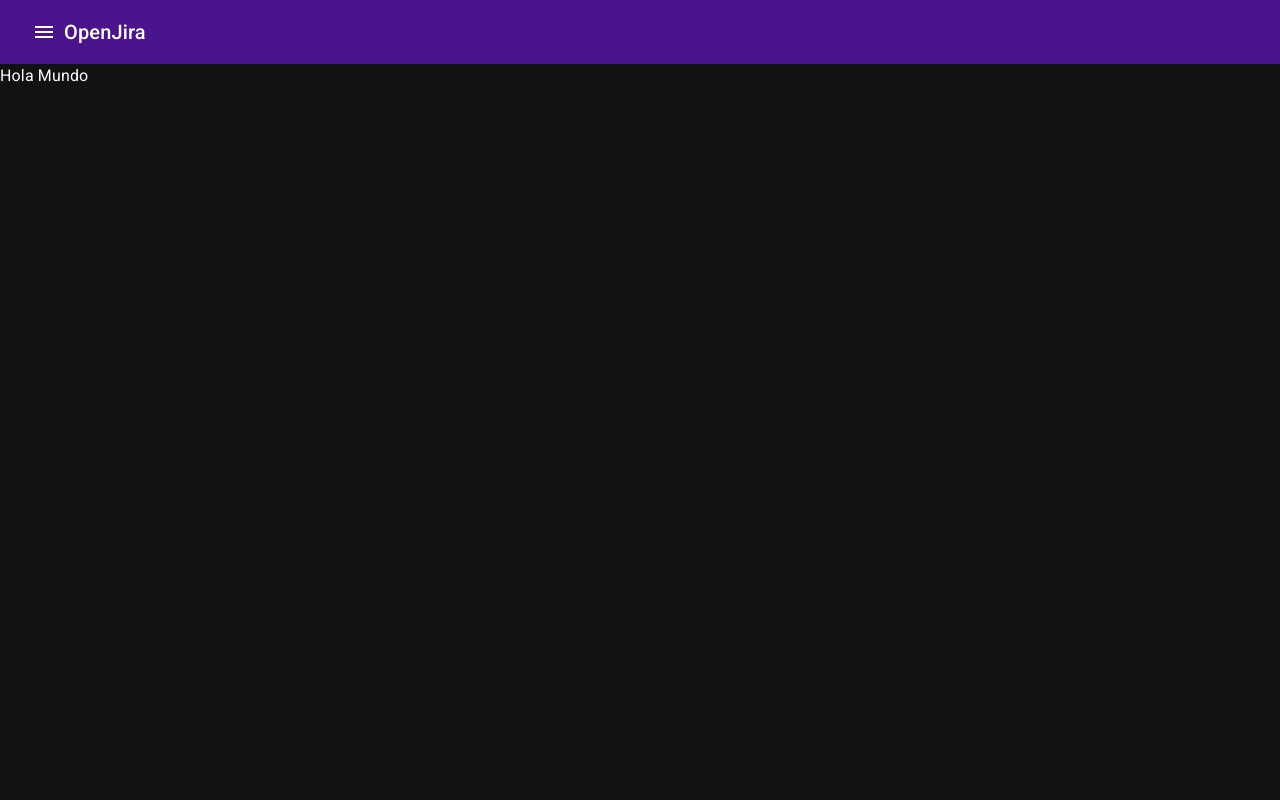
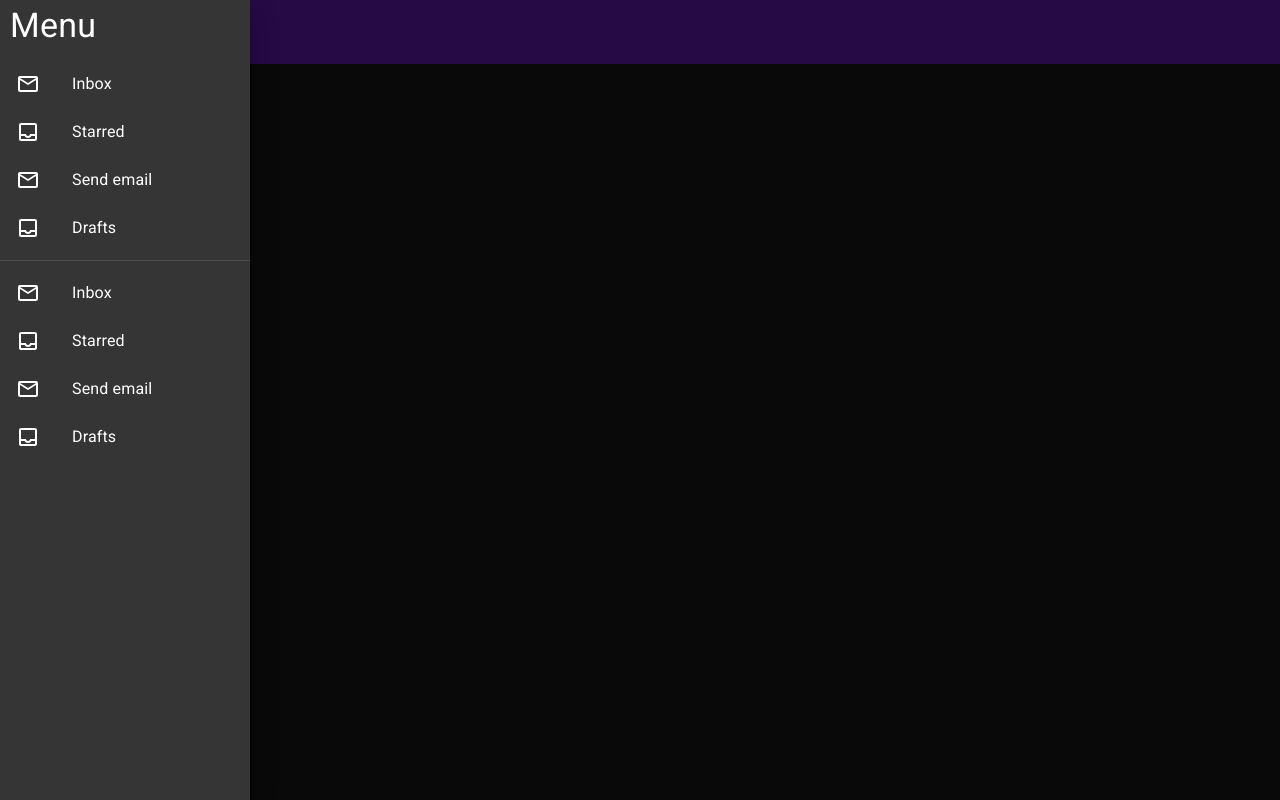
Before and after one commit to VHugoBarnes/openjira, a Next.js app: page / in a window 1280 px wide. Built offline with nearby package versions, Linux system fonts and the light colour scheme.

Commit message:
Implementing dummy sidebar

```diff
--- /dev/null
+++ b/src/components/ui/Sidebar.tsx
@@ -0,0 +1,58 @@
+import { Box, Divider, Drawer, List, ListItemButton, ListItemIcon, ListItemText, Typography } from "@mui/material";
+import InboxOutlinedIcon from "@mui/icons-material/InboxOutlined";
+import MailOutlineOutlinedIcon from "@mui/icons-material/MailOutlineOutlined";
+import React from "react";
+
+const menuItems: string[] = ["Inbox", "Starred", "Send email", "Drafts"];
+
+export const Sidebar = () => {
+  return (
+    <Drawer
+      anchor="left"
+      open
+      onClose={() => console.log("Cerrando")}
+    >
+      <Box sx={{ width: 250 }}>
+        <Box sx={{ padding: "5px 10px" }}>
+          <Typography variant="h4">Menu</Typography>
+        </Box>
+
+        <List>
+          {
+            menuItems.map((text, index) => (
+              <ListItemButton key={text}>
+                <ListItemIcon>
+                  {
+                    index % 2 ? (<InboxOutlinedIcon />) : (<MailOutlineOutlinedIcon />)
+                  }
+                </ListItemIcon>
+                <ListItemText>
+                  {text}
+                </ListItemText>
+              </ListItemButton>
+            ))
+          }
+        </List>
+
+        <Divider />
+
+        <List>
+          {
+            menuItems.map((text, index) => (
+              <ListItemButton key={text}>
+                <ListItemIcon>
+                  {
+                    index % 2 ? (<InboxOutlinedIcon />) : (<MailOutlineOutlinedIcon />)
+                  }
+                </ListItemIcon>
+                <ListItemText>
+                  {text}
+                </ListItemText>
+              </ListItemButton>
+            ))
+          }
+        </List>
+      </Box>
+    </Drawer>
+  );
+};
--- a/src/components/ui/index.ts
+++ b/src/components/ui/index.ts
@@ -1 +1,2 @@
 export * from "./Navbar";
+export * from "./Sidebar";
--- a/src/layouts/Main.tsx
+++ b/src/layouts/Main.tsx
@@ -1,4 +1,4 @@
-import { Navbar } from "@/components/ui";
+import { Navbar, Sidebar } from "@/components/ui";
 import { Box } from "@mui/material";
 import Head from "next/head";
 import React from "react";
@@ -20,6 +20,7 @@
       </Head>
 
       <Navbar />
+      <Sidebar />
 
       <Box sx={{ paddingTop: "10px 20px" }}>
         {children}
```
